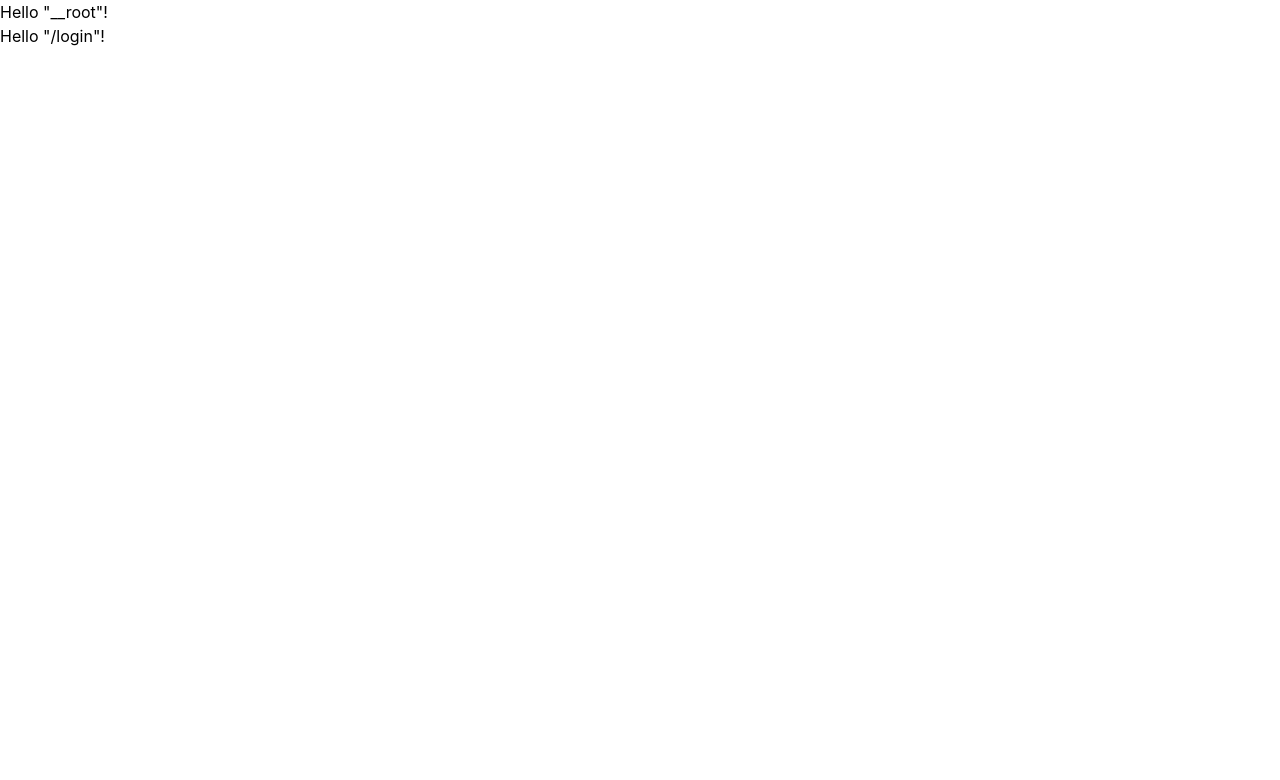
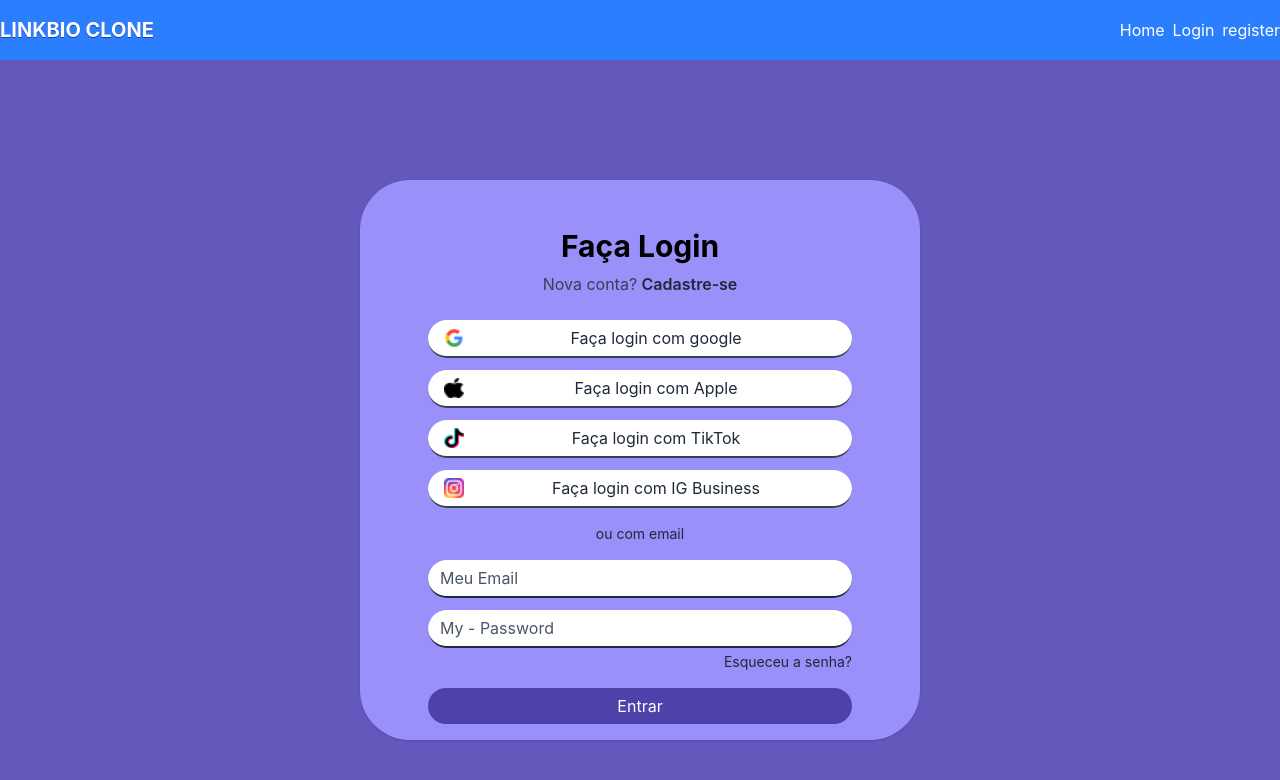
Before and after one commit to Roger-Paulo01/Pagina-Login, a React (Vite) app in the folder linktree/: page /login in a window 1280 px wide. Shown: the top 780 px of the page. Built offline with nearby package versions, Linux system fonts and the light colour scheme.

Commit message:
Logo Pa´gina

```diff
--- /dev/null
+++ b/linktree/src/components/Header/Header.tsx
@@ -0,0 +1,15 @@
+import { Logo } from "./Logo";
+import { Menu } from "./Menu";
+
+export function Header() {
+    return (
+        <header className="bg-blue-500 py-4 text-white">
+            <div className="container mx-auto flex justify-between items-center">
+                <Logo/>
+
+                <Menu/>
+            </div>
+
+        </header>
+    );
+}
--- /dev/null
+++ b/linktree/src/components/Header/Logo.tsx
@@ -0,0 +1,7 @@
+export function Logo() {
+    return (
+        <div className="text-xl font-bold font-stretch-75% text-shadow-2xs text-shadow-blue-800 uppercase">
+            Linkbio Clone
+        </div>
+    );
+}
--- /dev/null
+++ b/linktree/src/components/Header/Menu.tsx
@@ -0,0 +1,11 @@
+export function Menu () {
+    return (
+        <nav>
+            <ul className="flex gap-2">
+                <li><a href="/">Home</a></li>
+                <li><a href="/login">Login</a></li>
+                <li><a href="/register">register</a></li>
+            </ul>
+        </nav>
+    );
+}
--- a/linktree/src/App.tsx
+++ b/linktree/src/components/LoginPage.tsx
@@ -1,4 +1,4 @@
-function App() {
+export function LoginPage() {
 
   return (
     <div className="w-screen h-screen bg-[#6359BD] flex items-center justify-center">
@@ -73,5 +73,3 @@ function App() {
     </div>
   );
 }
-
-export default App;
--- a/linktree/src/main.tsx
+++ b/linktree/src/main.tsx
@@ -1,6 +1,5 @@
 import { StrictMode } from 'react'
 import { createRoot } from 'react-dom/client'
-import App from './App.tsx'
 import "./global.css"
 import { createRouter, RouterProvider } from '@tanstack/react-router';
 
--- a/linktree/src/routes/__root.tsx
+++ b/linktree/src/routes/__root.tsx
@@ -1,5 +1,6 @@
 import * as React from 'react'
 import { Outlet, createRootRoute } from '@tanstack/react-router'
+import { Header } from '../components/Header/Header'
 
 export const Route = createRootRoute({
   component: RootComponent,
@@ -8,7 +9,7 @@ export const Route = createRootRoute({
 function RootComponent() {
   return (
     <React.Fragment>
-      <div>Hello "__root"!</div>
+      <Header />
       <Outlet />
     </React.Fragment>
   )
--- a/linktree/src/routes/login.tsx
+++ b/linktree/src/routes/login.tsx
@@ -1,9 +1,10 @@
 import { createFileRoute } from '@tanstack/react-router'
+import { LoginPage } from '../components/LoginPage'
 
 export const Route = createFileRoute('/login')({
   component: RouteComponent,
 })
 
 function RouteComponent() {
-  return <div>Hello "/login"!</div>
+  return <LoginPage/>;
 }
```
